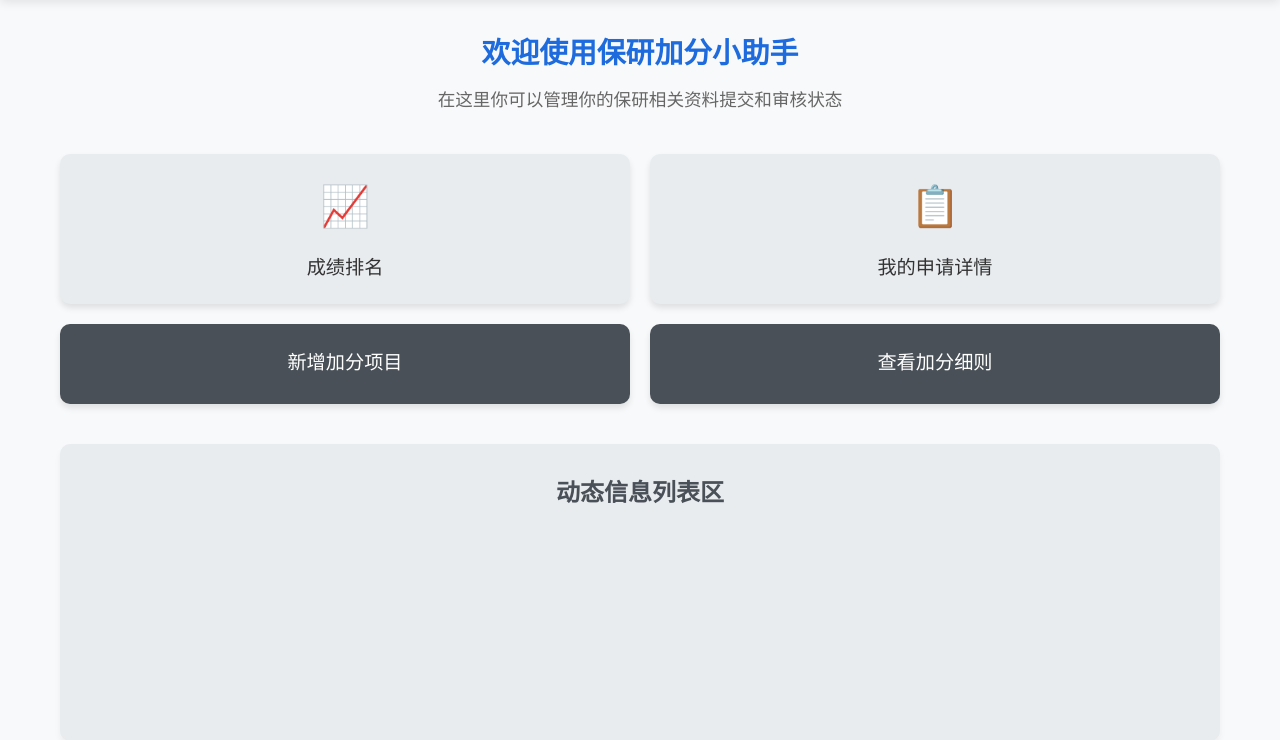
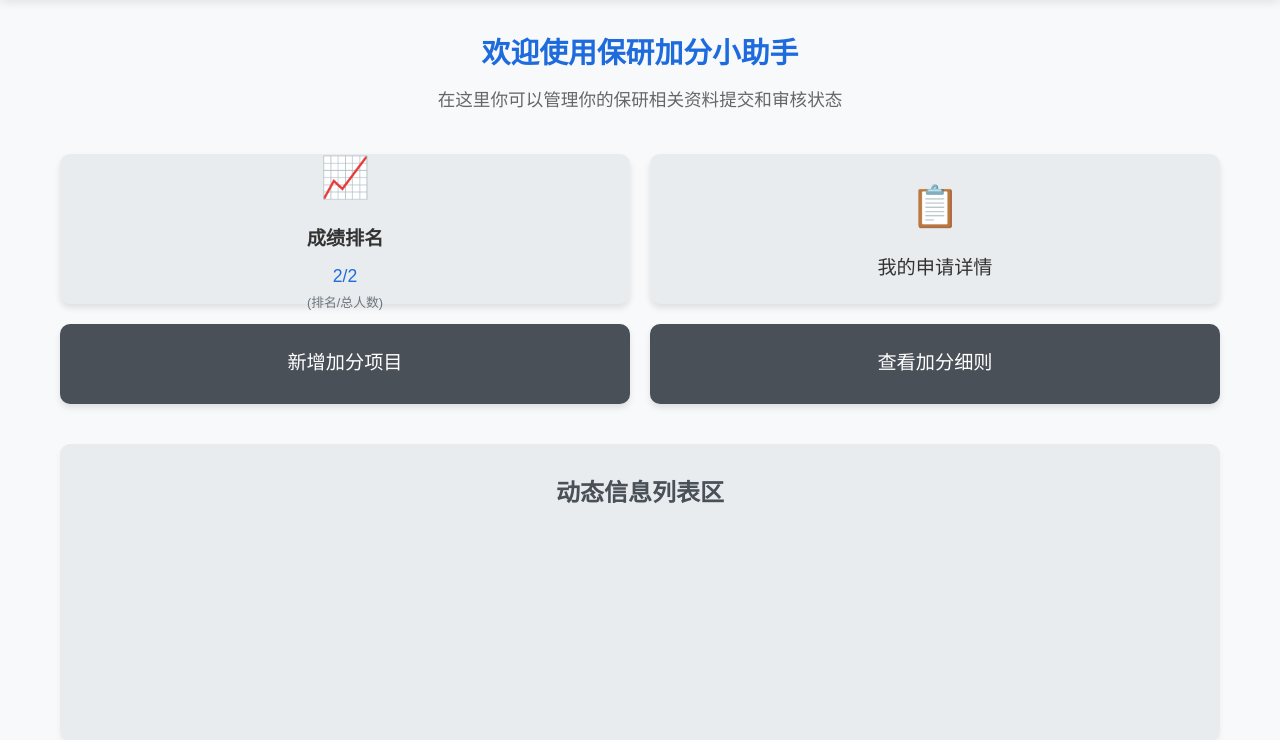
Before and after one commit to zcx2137/GradPath, a Django app: page /student/ in a window 1280 px wide. Shown: the part 72-812 px from the top of the page. Run offline with Django 5.2, Linux system fonts and the light colour scheme; a user stored in the database is signed in; data comes from the database, SQL or seed files in the repository; both versions use the stored data as it was after the commit.

Commit message:
新增排名计算

```diff
--- a/apps/students/models.py
+++ b/apps/students/models.py
@@ -70,6 +70,15 @@ class StudentProfile(models.Model):
     def __str__(self):
         return self.full_name or self.student_id or str(self.user)
 
+    def get_rank(self):
+        """计算学生的排名（按总分降序）"""
+        all_students = StudentProfile.objects.exclude(total_score__isnull=True)
+        total_count = all_students.count()
+
+        # 总分高于当前学生的人数 + 1 就是排名
+        higher_count = all_students.filter(total_score__gt=self.total_score).count()
+        return (higher_count + 1, total_count)
+
     def save(self, *args, **kwargs):
         # 自动计算总分：学业成绩×比例 + 材料加分
         if self.academic_score is not None and self.score_ratio is not None:
--- a/templates/students/home.html
+++ b/templates/students/home.html
@@ -140,6 +140,51 @@
             font-weight: 500;
         }
 
+        /* 成绩排名样式优化 */
+        .rank-container {
+            display: flex;
+            flex-direction: column;
+            align-items: center;
+            gap: 8px;
+        }
+
+        .rank-title {
+            font-size: 1.2rem;
+            font-weight: 600;
+            color: #333;
+        }
+
+        .rank-info {
+            display: flex;
+            flex-direction: column;
+            align-items: center;
+            gap: 2px;
+        }
+
+        .rank-value {
+            font-size: 1.1rem;
+            font-weight: 500;
+            color: #1e6bdd;
+        }
+
+        .rank-hint {
+            font-size: 0.8rem;
+            color: #6c757d;
+        }
+
+        .rank-pending {
+            font-size: 1.1rem;
+            color: #6c757d;
+            font-style: italic;
+        }
+
+        /* 悬停效果增强 */
+        .function-btn:hover .rank-value {
+            color: #165dff;
+            transform: scale(1.05);
+            transition: transform 0.3s ease, color 0.3s ease;
+        }
+
         /* 动态信息列表区 */
         .info-section {
             background-color: #e9ecef;
@@ -200,7 +245,19 @@
             <div class="button-row">
                 <a href="#" class="function-btn large">
                     <div class="btn-icon">📈</div>
-                    <div class="btn-text">成绩排名</div>
+                    <div class="btn-text rank-container">
+                        <span class="rank-title">成绩排名</span>
+                        {% if user.profile.total_score %}
+                            {% with rank_data=user.profile.get_rank %}
+                                <div class="rank-info">
+                                    <span class="rank-value">{{ rank_data.0 }}/{{ rank_data.1 }}</span>
+                                    <span class="rank-hint">(排名/总人数)</span>
+                                </div>
+                            {% endwith %}
+                        {% else %}
+                            <span class="rank-pending">待评分</span>
+                        {% endif %}
+                    </div>
                 </a>
                 <a href="{% url 'submissions' %}" class="function-btn large">
                     <div class="btn-icon">📋</div>
```
Also changed, not shown: templates/counselors/all_students.html (+7 -1 lines), db.sqlite3.
